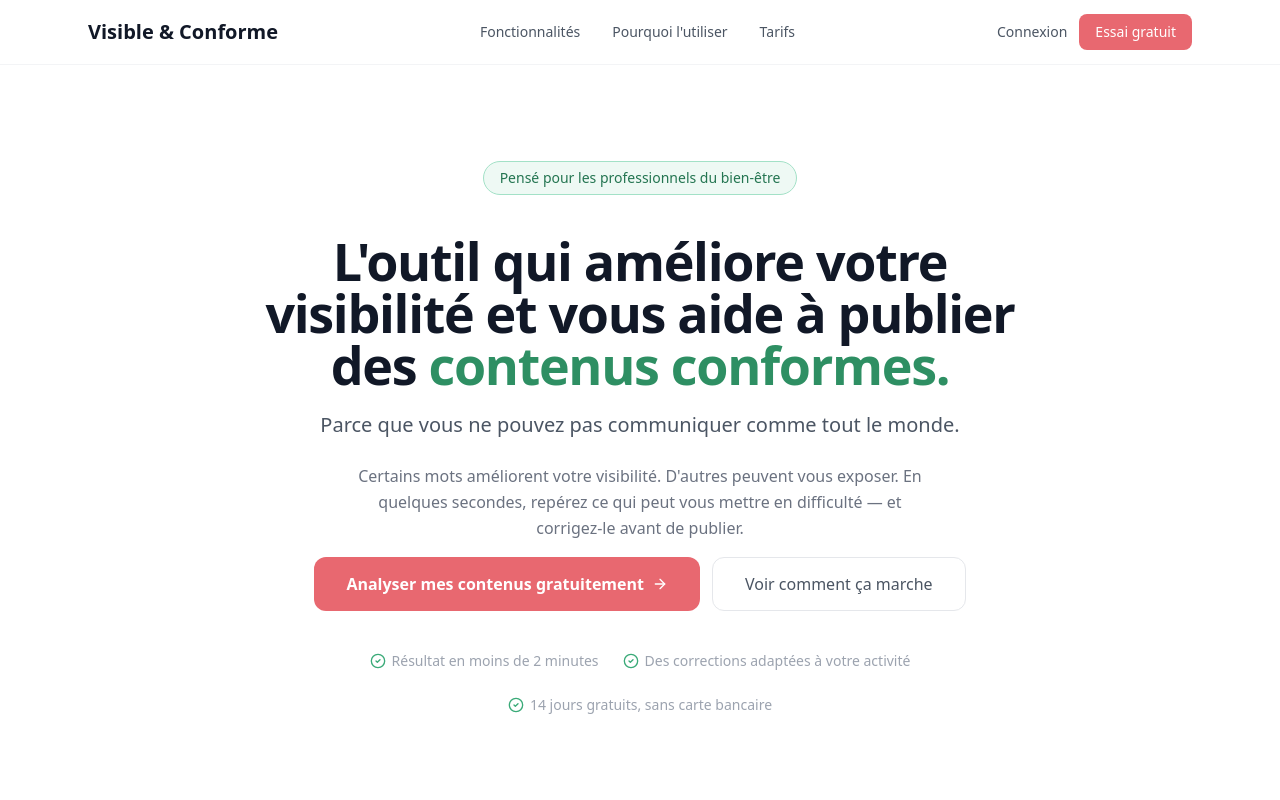
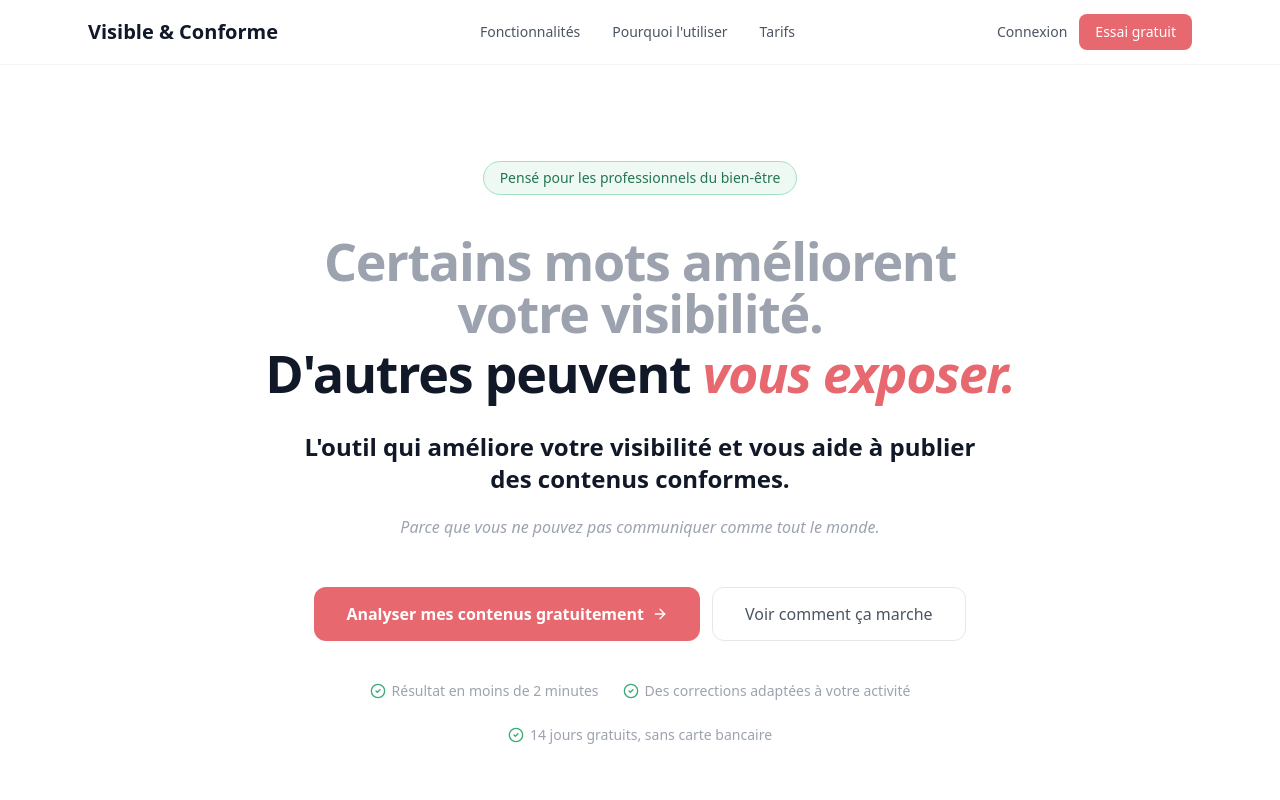
Before and after one commit to annesophieassalit-dev/Projet-outils-seo-et-droit, a Next.js app: page / in a window 1280 px wide. Shown: the top 800 px of the page. Built offline with nearby package versions, Linux system fonts and the light colour scheme.

Commit message:
Restructure hero typography — two-line H1, bolder hierarchy, more spacing
https://claude.ai/code/session_0195qF7QSDyrKh9r9D2WuRZE

```diff
--- a/src/app/page.tsx
+++ b/src/app/page.tsx
@@ -56,18 +56,22 @@ export default function LandingPage() {
             Pensé pour les professionnels du bien-être
           </div>
 
-          <h1 className="text-4xl sm:text-5xl md:text-[3.25rem] font-extrabold text-gray-900 leading-[1.3] tracking-tight mb-5">
-            L&apos;outil qui améliore votre visibilité et vous aide à publier des{" "}
-            <span className="text-zen-600">contenus conformes.</span>
+          <h1 className="text-4xl sm:text-5xl md:text-[3.25rem] font-extrabold leading-[1.25] tracking-tight mb-8">
+            <span className="text-gray-400 font-semibold block mb-2">
+              Certains mots améliorent votre visibilité.
+            </span>
+            <span className="text-gray-900 block">
+              D&apos;autres peuvent{" "}
+              <span className="text-coral-500 italic">vous exposer.</span>
+            </span>
           </h1>
 
-          <p className="text-xl text-gray-600 font-medium mb-6">
-            Parce que vous ne pouvez pas communiquer comme tout le monde.
+          <p className="text-xl sm:text-2xl font-bold text-gray-900 max-w-2xl mx-auto mb-5 leading-snug">
+            L&apos;outil qui améliore votre visibilité et vous aide à publier des contenus conformes.
           </p>
 
-          <p className="text-base text-gray-500 max-w-xl mx-auto mb-4 leading-relaxed">
-            Certains mots améliorent votre visibilité. D&apos;autres peuvent vous exposer.
-            En quelques secondes, repérez ce qui peut vous mettre en difficulté — et corrigez-le avant de publier.
+          <p className="text-base text-gray-400 italic mb-12">
+            Parce que vous ne pouvez pas communiquer comme tout le monde.
           </p>
 
           <div className="flex flex-col sm:flex-row gap-3 justify-center mb-10">
```
